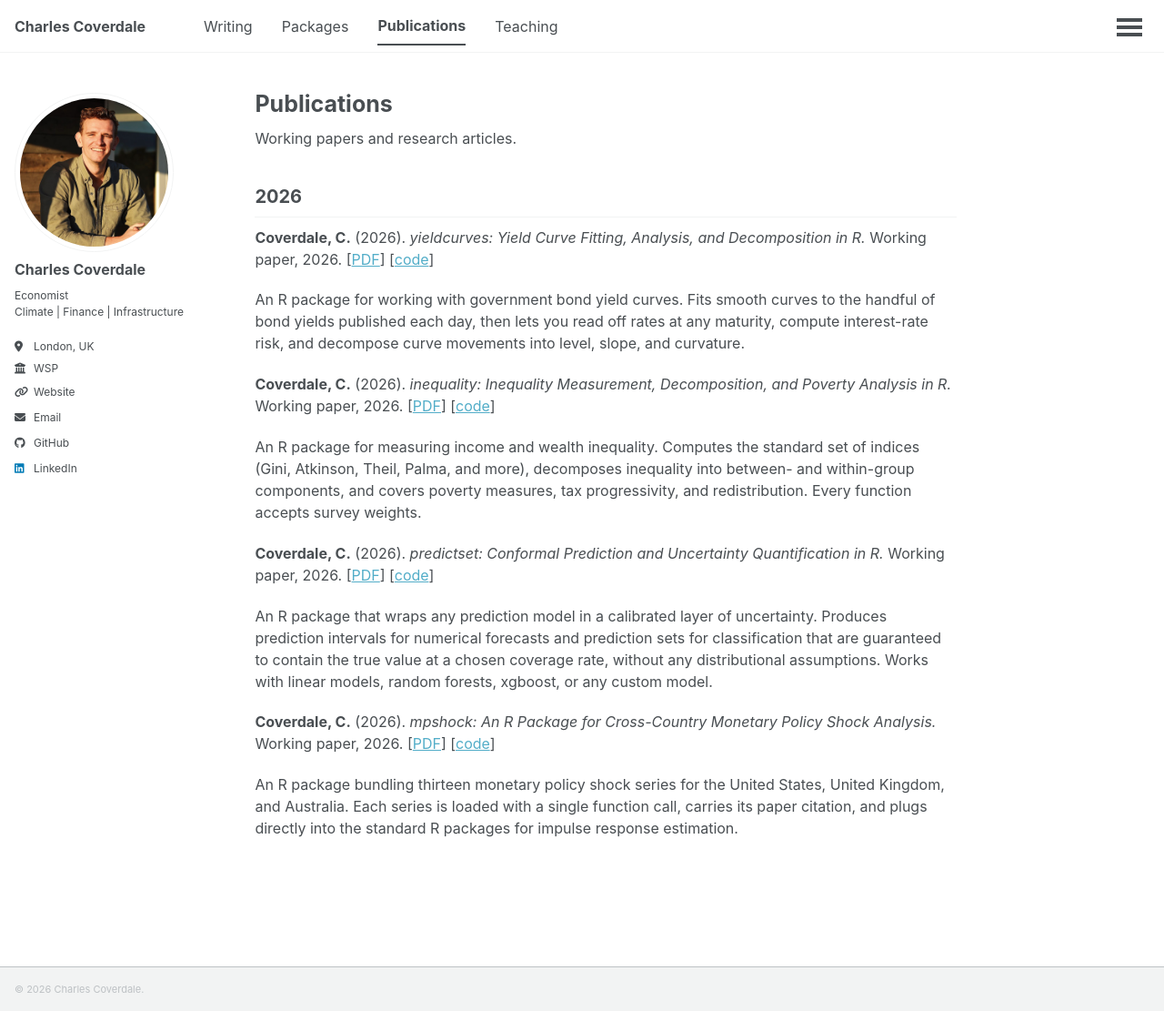
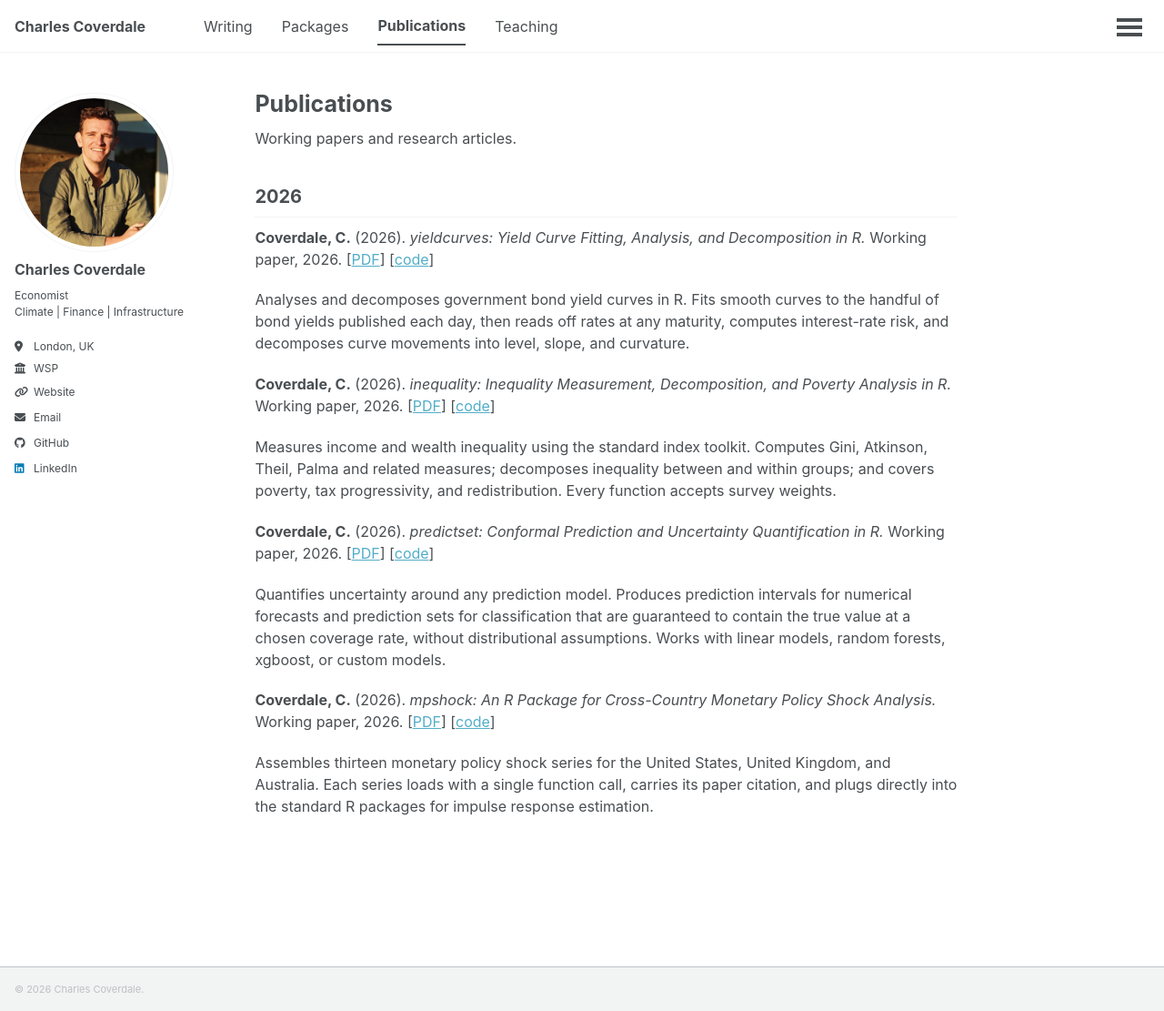
Before and after one commit to charlescoverdale/charlescoverdale.github.io, a Jekyll site: the page built from _pages/publications.md, in a window 1280 px wide and 1111 px high. Shown: the whole window at 91% size. Built offline with Jekyll 4.4.1, drawn with Linux system fonts in a browser that asks for light colours; a script that is not in the unit is left out.

Commit message:
publications: vary opening verbs in descriptions

```diff
--- a/_pages/publications.md
+++ b/_pages/publications.md
@@ -11,16 +11,16 @@ Working papers and research articles.
 
 **Coverdale, C.** (2026). *yieldcurves: Yield Curve Fitting, Analysis, and Decomposition in R.* Working paper, 2026. \[[PDF](/files/coverdale_yieldcurves_2026.pdf)\] \[[code](https://github.com/charlescoverdale/yieldcurves)\]
 
-An R package for working with government bond yield curves. Fits smooth curves to the handful of bond yields published each day, then lets you read off rates at any maturity, compute interest-rate risk, and decompose curve movements into level, slope, and curvature.
+Analyses and decomposes government bond yield curves in R. Fits smooth curves to the handful of bond yields published each day, then reads off rates at any maturity, computes interest-rate risk, and decomposes curve movements into level, slope, and curvature.
 
 **Coverdale, C.** (2026). *inequality: Inequality Measurement, Decomposition, and Poverty Analysis in R.* Working paper, 2026. \[[PDF](/files/coverdale_inequality_2026.pdf)\] \[[code](https://github.com/charlescoverdale/inequality)\]
 
-An R package for measuring income and wealth inequality. Computes the standard set of indices (Gini, Atkinson, Theil, Palma, and more), decomposes inequality into between- and within-group components, and covers poverty measures, tax progressivity, and redistribution. Every function accepts survey weights.
+Measures income and wealth inequality using the standard index toolkit. Computes Gini, Atkinson, Theil, Palma and related measures; decomposes inequality between and within groups; and covers poverty, tax progressivity, and redistribution. Every function accepts survey weights.
 
 **Coverdale, C.** (2026). *predictset: Conformal Prediction and Uncertainty Quantification in R.* Working paper, 2026. \[[PDF](/files/coverdale_predictset_2026.pdf)\] \[[code](https://github.com/charlescoverdale/predictset)\]
 
-An R package that wraps any prediction model in a calibrated layer of uncertainty. Produces prediction intervals for numerical forecasts and prediction sets for classification that are guaranteed to contain the true value at a chosen coverage rate, without any distributional assumptions. Works with linear models, random forests, xgboost, or any custom model.
+Quantifies uncertainty around any prediction model. Produces prediction intervals for numerical forecasts and prediction sets for classification that are guaranteed to contain the true value at a chosen coverage rate, without distributional assumptions. Works with linear models, random forests, xgboost, or custom models.
 
 **Coverdale, C.** (2026). *mpshock: An R Package for Cross-Country Monetary Policy Shock Analysis.* Working paper, 2026. \[[PDF](/files/coverdale_mpshock_2026.pdf)\] \[[code](https://github.com/charlescoverdale/mpshock)\]
 
-An R package bundling thirteen monetary policy shock series for the United States, United Kingdom, and Australia. Each series is loaded with a single function call, carries its paper citation, and plugs directly into the standard R packages for impulse response estimation.
+Assembles thirteen monetary policy shock series for the United States, United Kingdom, and Australia. Each series loads with a single function call, carries its paper citation, and plugs directly into the standard R packages for impulse response estimation.
```
